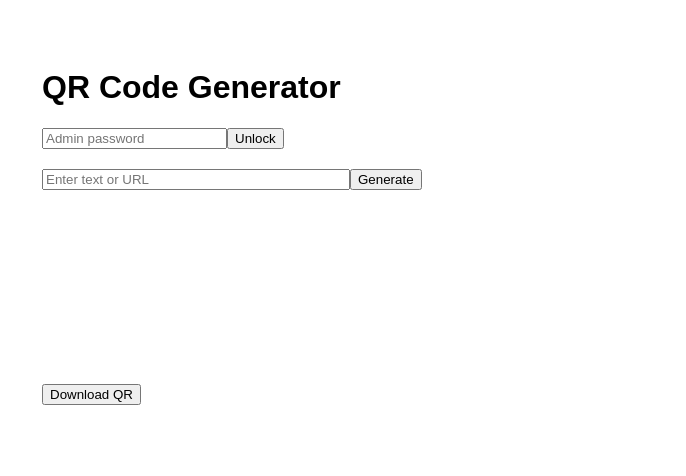
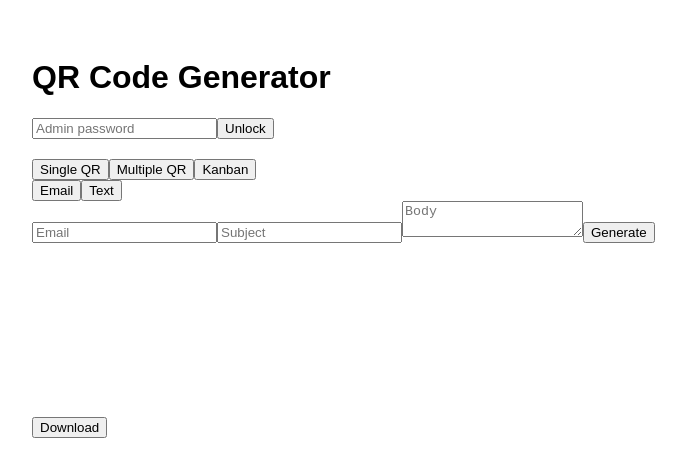
Before and after one commit to ethanjgreen/leanprocure-qr-app, a Next.js app: page / in a window 1280 px wide. Shown: the top 476 px of the page, without its empty margins (6-692 px from the left). Built offline with nearby package versions, Linux system fonts and the light colour scheme.

Commit message:
another update

```diff
--- a/app/page.js
+++ b/app/page.js
@@ -1,28 +1,65 @@
 "use client";
 
-import React, { useEffect, useRef, useState } from "react";
+import React, { useEffect, useMemo, useRef, useState } from "react";
 import QRCode from "qrcode";
 
+/* -------------------- TEMPLATES -------------------- */
+const templates = {
+  supplierReorder: {
+    label: "Supplier reorder",
+    subject: "Kanban Reorder Request",
+    body: "Hi,\n\nPlease process a replenishment.\n\nPart Number:\nQuantity:\n\nThanks",
+  },
+};
+
+/* -------------------- HELPERS -------------------- */
+function buildMailto({ to = "", subject = "", body = "" }) {
+  const params = new URLSearchParams();
+  if (subject) params.set("subject", subject);
+  if (body) params.set("body", body);
+  return `mailto:${to}?${params.toString()}`;
+}
+
+function safeFileName(value) {
+  return (value || "qr-code").replace(/\s+/g, "-").toLowerCase();
+}
+
+/* -------------------- PAGE -------------------- */
 export default function Page() {
+  const [mode, setMode] = useState("email");
+  const [creatorMode, setCreatorMode] = useState("single");
+
   const [text, setText] = useState("");
+  const [email, setEmail] = useState("");
+  const [subject, setSubject] = useState("");
+  const [body, setBody] = useState("");
+
   const [qrValue, setQrValue] = useState("");
+
   const [isAdmin, setIsAdmin] = useState(false);
   const [password, setPassword] = useState("");
+  const ADMIN_PASSWORD = "leanprocure123";
 
   const canvasRef = useRef(null);
 
-  const ADMIN_PASSWORD = "leanprocure123";
-
   useEffect(() => {
     if (!qrValue) return;
-
-    QRCode.toCanvas(canvasRef.current, qrValue, {
-      width: 300,
-    });
+    QRCode.toCanvas(canvasRef.current, qrValue, { width: 300 });
   }, [qrValue]);
 
   const generateQR = () => {
-    setQrValue(text);
+    if (mode === "email") {
+      setQrValue(buildMailto({ to: email, subject, body }));
+    } else {
+      setQrValue(text);
+    }
+  };
+
+  const downloadQR = () => {
+    const link = document.createElement("a");
+    link.href = canvasRef.current.toDataURL();
+    link.download = `${safeFileName("qr")}.png`;
+    link.click();
   };
 
   const unlockAdmin = () => {
@@ -33,20 +70,13 @@ export default function Page() {
     }
   };
 
-  const downloadQR = () => {
-    const link = document.createElement("a");
-    link.href = canvasRef.current.toDataURL();
-    link.download = "qr-code.png";
-    link.click();
-  };
-
   return (
-    <div style={{ padding: 40, fontFamily: "Arial" }}>
+    <div style={{ padding: 30, fontFamily: "Arial" }}>
       <h1>QR Code Generator</h1>
 
-      {/* Admin Lock */}
+      {/* ADMIN */}
       {!isAdmin && (
-        <div style={{ marginBottom: 20 }}>
+        <div>
           <input
             type="password"
             placeholder="Admin password"
@@ -57,30 +87,62 @@ export default function Page() {
         </div>
       )}
 
-      {/* Input */}
-      <div style={{ marginBottom: 20 }}>
-        <input
-          type="text"
-          placeholder="Enter text or URL"
-          value={text}
-          onChange={(e) => setText(e.target.value)}
-          style={{ width: 300 }}
-        />
-        <button onClick={generateQR}>Generate</button>
+      {/* MODE */}
+      <div style={{ marginTop: 20 }}>
+        <button onClick={() => setCreatorMode("single")}>Single QR</button>
+        <button onClick={() => setCreatorMode("batch")}>Multiple QR</button>
+        <button onClick={() => setCreatorMode("kanban")}>Kanban</button>
       </div>
 
+      {/* SINGLE */}
+      {creatorMode === "single" && (
+        <>
+          <div>
+            <button onClick={() => setMode("email")}>Email</button>
+            <button onClick={() => setMode("text")}>Text</button>
+          </div>
+
+          {mode === "email" ? (
+            <>
+              <input placeholder="Email" onChange={(e) => setEmail(e.target.value)} />
+              <input placeholder="Subject" onChange={(e) => setSubject(e.target.value)} />
+              <textarea placeholder="Body" onChange={(e) => setBody(e.target.value)} />
+            </>
+          ) : (
+            <input placeholder="Text / URL" onChange={(e) => setText(e.target.value)} />
+          )}
+
+          <button onClick={generateQR}>Generate</button>
+        </>
+      )}
+
+      {/* BATCH */}
+      {creatorMode === "batch" && (
+        <div>
+          <p>Paste CSV (simplified)</p>
+          <textarea placeholder="text,url etc" />
+        </div>
+      )}
+
+      {/* KANBAN */}
+      {creatorMode === "kanban" && (
+        <div>
+          <p>Kanban generator (uses current QR)</p>
+        </div>
+      )}
+
       {/* QR */}
-      <canvas ref={canvasRef} />
-
       <div style={{ marginTop: 20 }}>
-        <button onClick={downloadQR}>Download QR</button>
+        <canvas ref={canvasRef} />
       </div>
 
-      {/* Admin Only Section */}
+      <button onClick={downloadQR}>Download</button>
+
+      {/* ADMIN SECTION */}
       {isAdmin && (
-        <div style={{ marginTop: 40, borderTop: "1px solid #ccc", paddingTop: 20 }}>
+        <div style={{ marginTop: 40 }}>
           <h3>Admin Controls</h3>
-          <p>Branding / advanced features go here</p>
+          <p>Branding hidden from users</p>
         </div>
       )}
     </div>
```
